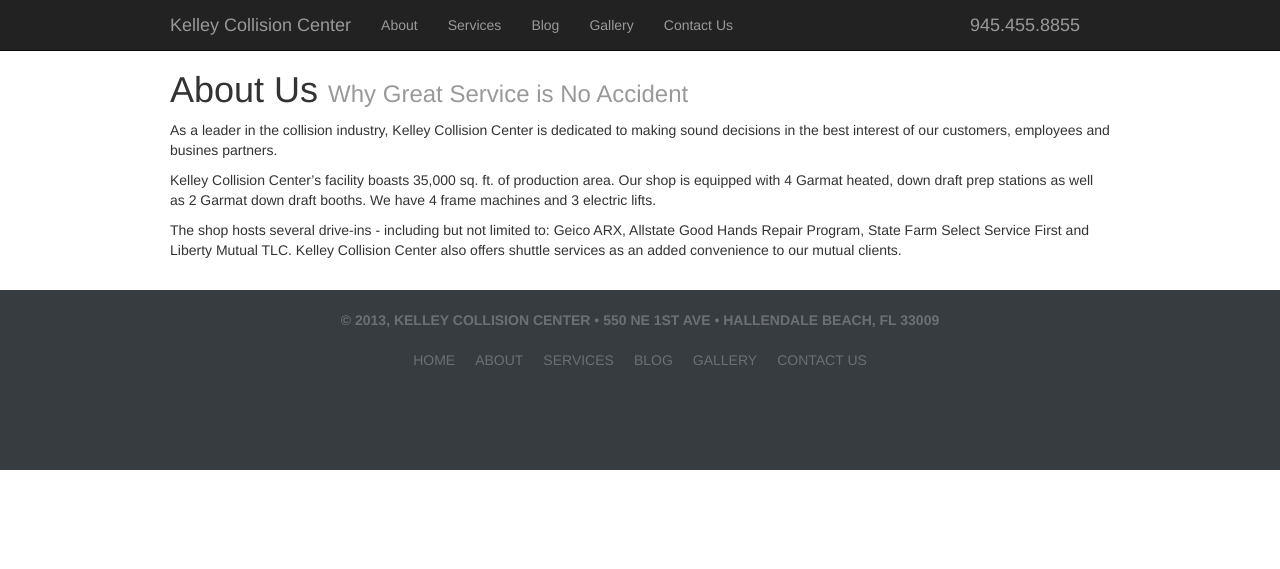
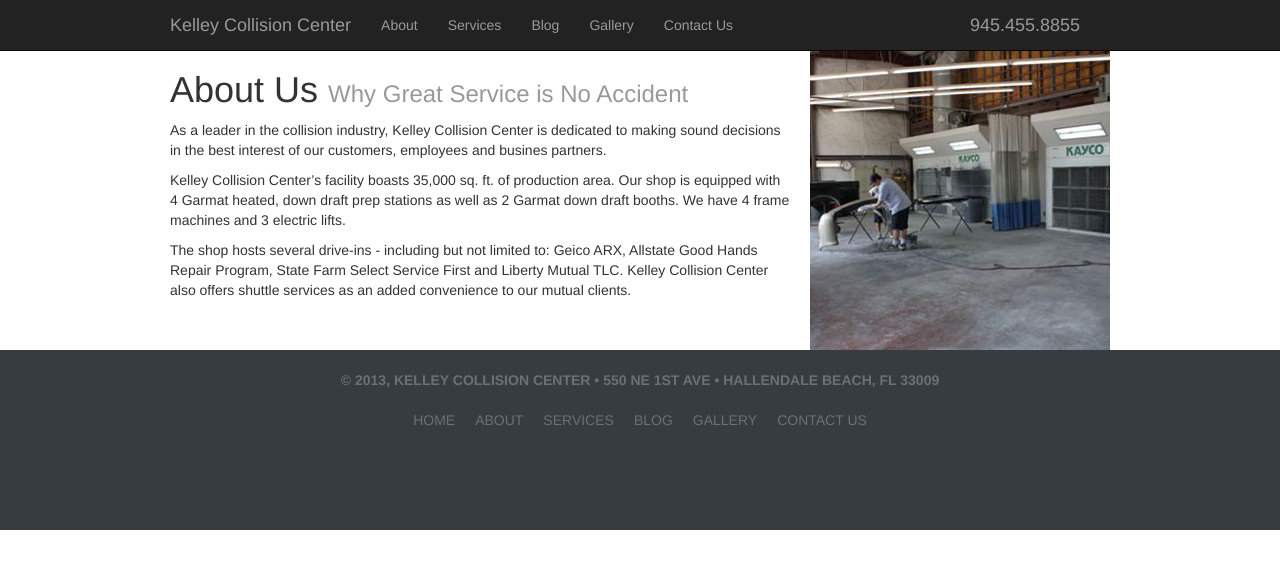
Before and after one commit to Ignigena/kelley-collision, a Jekyll site: the page built from about/index.MARKDOWN, in a window 1280 px wide. Shown: the top 569 px of the page. Built offline with Jekyll 4.4.1, drawn with Linux system fonts in a browser that asks for light colours; Markdown is read by kramdown in place of the engine named in the settings.

Commit message:
Added side hero image to About page.

```diff
--- /dev/null
+++ b/_layouts/inner-sideimage.html
@@ -0,0 +1,10 @@
+---
+layout: default
+---
+<div class="container">
+  <div class="side-image">
+    <img src="/images/hero/{{ page.image }}" />
+  </div>
+  <h1>{{ page.title }} <small>{{ page.subtitle }}</small></h1>
+  {{ content }}
+</div>
--- a/about/index.MARKDOWN
+++ b/about/index.MARKDOWN
@@ -1,5 +1,6 @@
 ---
-layout: inner
+layout: inner-sideimage
+image: about.jpg
 title: About Us
 subtitle: Why Great Service is No Accident
 ---
--- a/css/main.css
+++ b/css/main.css
@@ -12,6 +12,12 @@
 
 body .container {
   max-width: 970px;
+}
+
+body .container .side-image img {
+  float: right;
+  padding-left: 20px;
+  margin-bottom: -20px;
 }
 
 .carousel-wrapper {
```
Also changed, not shown: images/hero/about.jpg (added).
